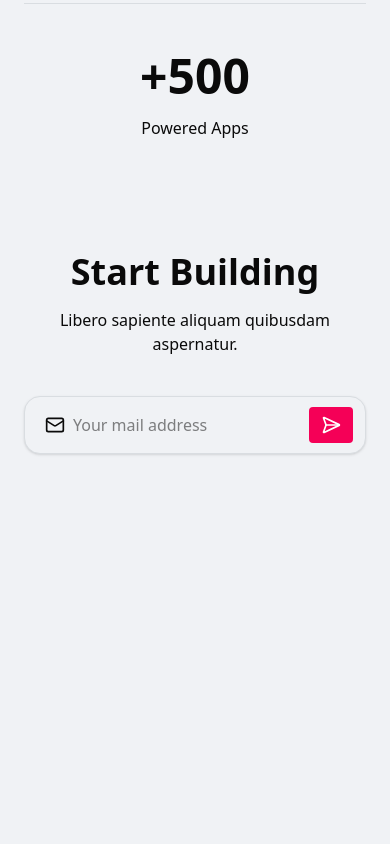
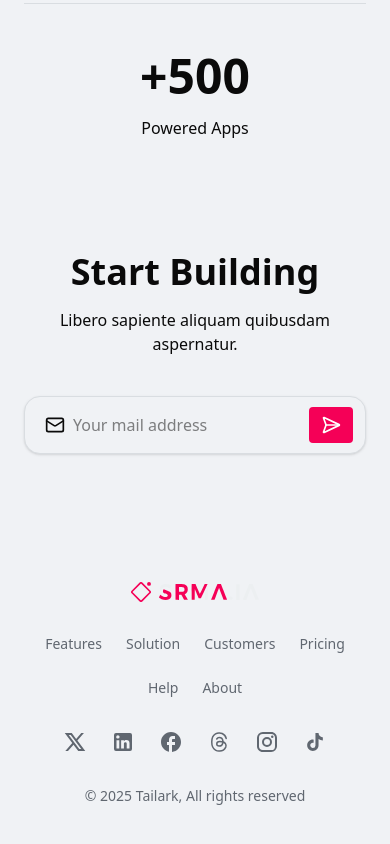
Before and after one commit to usrmaia/usrmaia, a Next.js app: page / in a window 390 px wide. Shown: the part 5804-6648 px from the top of the page. Before the commit the page ends 6322 px from the top, so only its background shows below. Built offline with nearby package versions, Linux system fonts and the light colour scheme.

Commit message:
feat(landpage): :sparkles: Add Footer Section

```diff
--- a/src/app/(app)/page.tsx
+++ b/src/app/(app)/page.tsx
@@ -1,6 +1,7 @@
 import {
   CallToAction,
   DescriptionSection,
+  FooterSection,
   HeroSection,
   Specialty,
   StatsSection,
@@ -16,6 +17,7 @@
       <DescriptionSection />
       <StatsSection />
       <CallToAction />
+      <FooterSection />
     </>
     // <div className="grid min-h-screen grid-rows-[20px_1fr_20px] items-center justify-items-center gap-16 p-8 pb-20 font-sans sm:p-20">
     //   <main className="row-start-2 flex flex-col items-center gap-[32px] sm:items-start">
--- /dev/null
+++ b/src/components/footer.tsx
@@ -0,0 +1,188 @@
+import { Logo } from "@/components/logo";
+import Link from "next/link";
+
+const links = [
+  {
+    title: "Features",
+    href: "#",
+  },
+  {
+    title: "Solution",
+    href: "#",
+  },
+  {
+    title: "Customers",
+    href: "#",
+  },
+  {
+    title: "Pricing",
+    href: "#",
+  },
+  {
+    title: "Help",
+    href: "#",
+  },
+  {
+    title: "About",
+    href: "#",
+  },
+];
+
+export const FooterSection = () => {
+  return (
+    <footer className="py-16 md:py-32">
+      <div className="mx-auto max-w-5xl px-6">
+        <Link
+          href="/"
+          aria-label="go home"
+          className="mx-auto flex size-fit items-center space-x-2"
+        >
+          <Logo />
+        </Link>
+
+        <div className="my-8 flex flex-wrap justify-center gap-6 text-sm">
+          {links.map((link, index) => (
+            <Link
+              key={index}
+              href={link.href}
+              className="text-muted-foreground hover:text-primary block duration-150"
+            >
+              <span>{link.title}</span>
+            </Link>
+          ))}
+        </div>
+        <div className="my-8 flex flex-wrap justify-center gap-6 text-sm">
+          <Link
+            href="#"
+            target="_blank"
+            rel="noopener noreferrer"
+            aria-label="X/Twitter"
+            className="text-muted-foreground hover:text-primary block"
+          >
+            <svg
+              className="size-6"
+              xmlns="http://www.w3.org/2000/svg"
+              width="1em"
+              height="1em"
+              viewBox="0 0 24 24"
+            >
+              <path
+                fill="currentColor"
+                d="M10.488 14.651L15.25 21h7l-7.858-10.478L20.93 3h-2.65l-5.117 5.886L8.75 3h-7l7.51 10.015L2.32 21h2.65zM16.25 19L5.75 5h2l10.5 14z"
+              ></path>
+            </svg>
+          </Link>
+          <Link
+            href="#"
+            target="_blank"
+            rel="noopener noreferrer"
+            aria-label="LinkedIn"
+            className="text-muted-foreground hover:text-primary block"
+          >
+            <svg
+              className="size-6"
+              xmlns="http://www.w3.org/2000/svg"
+              width="1em"
+              height="1em"
+              viewBox="0 0 24 24"
+            >
+              <path
+                fill="currentColor"
+                d="M19 3a2 2 0 0 1 2 2v14a2 2 0 0 1-2 2H5a2 2 0 0 1-2-2V5a2 2 0 0 1 2-2zm-.5 15.5v-5.3a3.26 3.26 0 0 0-3.26-3.26c-.85 0-1.84.52-2.32 1.3v-1.11h-2.79v8.37h2.79v-4.93c0-.77.62-1.4 1.39-1.4a1.4 1.4 0 0 1 1.4 1.4v4.93zM6.88 8.56a1.68 1.68 0 0 0 1.68-1.68c0-.93-.75-1.69-1.68-1.69a1.69 1.69 0 0 0-1.69 1.69c0 .93.76 1.68 1.69 1.68m1.39 9.94v-8.37H5.5v8.37z"
+              ></path>
+            </svg>
+          </Link>
+          <Link
+            href="#"
+            target="_blank"
+            rel="noopener noreferrer"
+            aria-label="Facebook"
+            className="text-muted-foreground hover:text-primary block"
+          >
+            <svg
+              className="size-6"
+              xmlns="http://www.w3.org/2000/svg"
+              width="1em"
+              height="1em"
+              viewBox="0 0 24 24"
+            >
+              <path
+                fill="currentColor"
+                d="M22 12c0-5.52-4.48-10-10-10S2 6.48 2 12c0 4.84 3.44 8.87 8 9.8V15H8v-3h2V9.5C10 7.57 11.57 6 13.5 6H16v3h-2c-.55 0-1 .45-1 1v2h3v3h-3v6.95c5.05-.5 9-4.76 9-9.95"
+              ></path>
+            </svg>
+          </Link>
+          <Link
+            href="#"
+            target="_blank"
+            rel="noopener noreferrer"
+            aria-label="Threads"
+            className="text-muted-foreground hover:text-primary block"
+          >
+            <svg
+              className="size-6"
+              xmlns="http://www.w3.org/2000/svg"
+              width="1em"
+              height="1em"
+              viewBox="0 0 24 24"
+            >
+              <path
+                fill="none"
+                stroke="currentColor"
+                strokeLinecap="round"
+                strokeLinejoin="round"
+                strokeWidth="1.5"
+                d="M19.25 8.505c-1.577-5.867-7-5.5-7-5.5s-7.5-.5-7.5 8.995s7.5 8.996 7.5 8.996s4.458.296 6.5-3.918c.667-1.858.5-5.573-6-5.573c0 0-3 0-3 2.5c0 .976 1 2 2.5 2s3.171-1.027 3.5-3c1-6-4.5-6.5-6-4"
+                color="currentColor"
+              ></path>
+            </svg>
+          </Link>
+          <Link
+            href="#"
+            target="_blank"
+            rel="noopener noreferrer"
+            aria-label="Instagram"
+            className="text-muted-foreground hover:text-primary block"
+          >
+            <svg
+              className="size-6"
+              xmlns="http://www.w3.org/2000/svg"
+              width="1em"
+              height="1em"
+              viewBox="0 0 24 24"
+            >
+              <path
+                fill="currentColor"
+                d="M7.8 2h8.4C19.4 2 22 4.6 22 7.8v8.4a5.8 5.8 0 0 1-5.8 5.8H7.8C4.6 22 2 19.4 2 16.2V7.8A5.8 5.8 0 0 1 7.8 2m-.2 2A3.6 3.6 0 0 0 4 7.6v8.8C4 18.39 5.61 20 7.6 20h8.8a3.6 3.6 0 0 0 3.6-3.6V7.6C20 5.61 18.39 4 16.4 4zm9.65 1.5a1.25 1.25 0 0 1 1.25 1.25A1.25 1.25 0 0 1 17.25 8A1.25 1.25 0 0 1 16 6.75a1.25 1.25 0 0 1 1.25-1.25M12 7a5 5 0 0 1 5 5a5 5 0 0 1-5 5a5 5 0 0 1-5-5a5 5 0 0 1 5-5m0 2a3 3 0 0 0-3 3a3 3 0 0 0 3 3a3 3 0 0 0 3-3a3 3 0 0 0-3-3"
+              ></path>
+            </svg>
+          </Link>
+          <Link
+            href="#"
+            target="_blank"
+            rel="noopener noreferrer"
+            aria-label="TikTok"
+            className="text-muted-foreground hover:text-primary block"
+          >
+            <svg
+              className="size-6"
+              xmlns="http://www.w3.org/2000/svg"
+              width="1em"
+              height="1em"
+              viewBox="0 0 24 24"
+            >
+              <path
+                fill="currentColor"
+                d="M16.6 5.82s.51.5 0 0A4.28 4.28 0 0 1 15.54 3h-3.09v12.4a2.59 2.59 0 0 1-2.59 2.5c-1.42 0-2.6-1.16-2.6-2.6c0-1.72 1.66-3.01 3.37-2.48V9.66c-3.45-.46-6.47 2.22-6.47 5.64c0 3.33 2.76 5.7 5.69 5.7c3.14 0 5.69-2.55 5.69-5.7V9.01a7.35 7.35 0 0 0 4.3 1.38V7.3s-1.88.09-3.24-1.48"
+              ></path>
+            </svg>
+          </Link>
+        </div>
+        <span className="text-muted-foreground block text-center text-sm">
+          {" "}
+          © {new Date().getFullYear()} Tailark, All rights reserved
+        </span>
+      </div>
+    </footer>
+  );
+};
--- a/src/components/index.ts
+++ b/src/components/index.ts
@@ -1,5 +1,6 @@
 export * from "./call-to-action";
 export * from "./description-section";
+export * from "./footer";
 export * from "./header";
 export * from "./hero-section";
 export * from "./logo";
```
